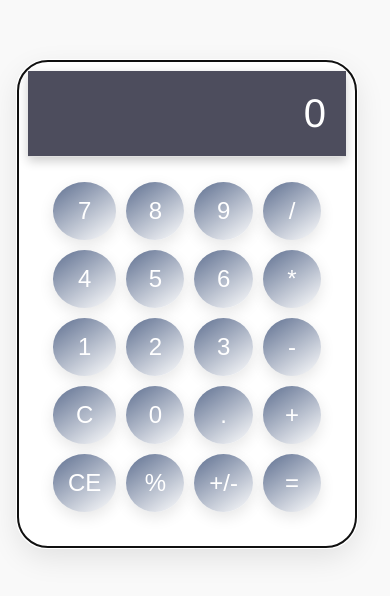
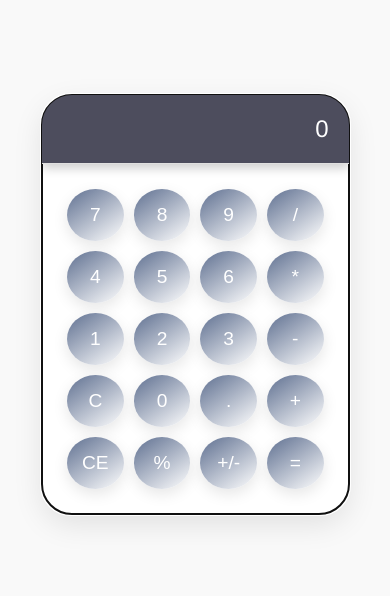
Before and after one commit to uttam-marakana/Calcy, a React (Vite) app: page / in a window 390 px wide. Shown: the part 118-714 px from the top of the page. Built offline with nearby package versions, Linux system fonts and the light colour scheme.

Commit message:
update css

```diff
--- a/src/index.css
+++ b/src/index.css
@@ -65,37 +65,15 @@ button:active {
   box-shadow: 0 2px 5px rgba(0, 0, 0, 0.2);
 }
 
-button:nth-child(4n) {
-  background-color: #007aff;
-  color: white;
-}
 
-button:nth-child(4n):hover {
-  background-color: #0051a8;
-}
-
-button:nth-child(4n + 1) {
-  background-color: #ff3b30;
-  color: white;
-}
-
-button:nth-child(4n + 1):hover {
-  background-color: #c72c2e;
-}
-
-@media (max-width: 400px) {
-  .calculator {
-    width: 90%;
-    padding: 10px;
-  }
-
+@media (max-width: 425px) {
   .display {
-    font-size: 2.5rem;
+    font-size: 1.5rem;
   }
 
   button {
-    font-size: 1.5rem;
     padding: 15px;
+    font-size: 1.2rem;
   }
 
   .buttons {
```
